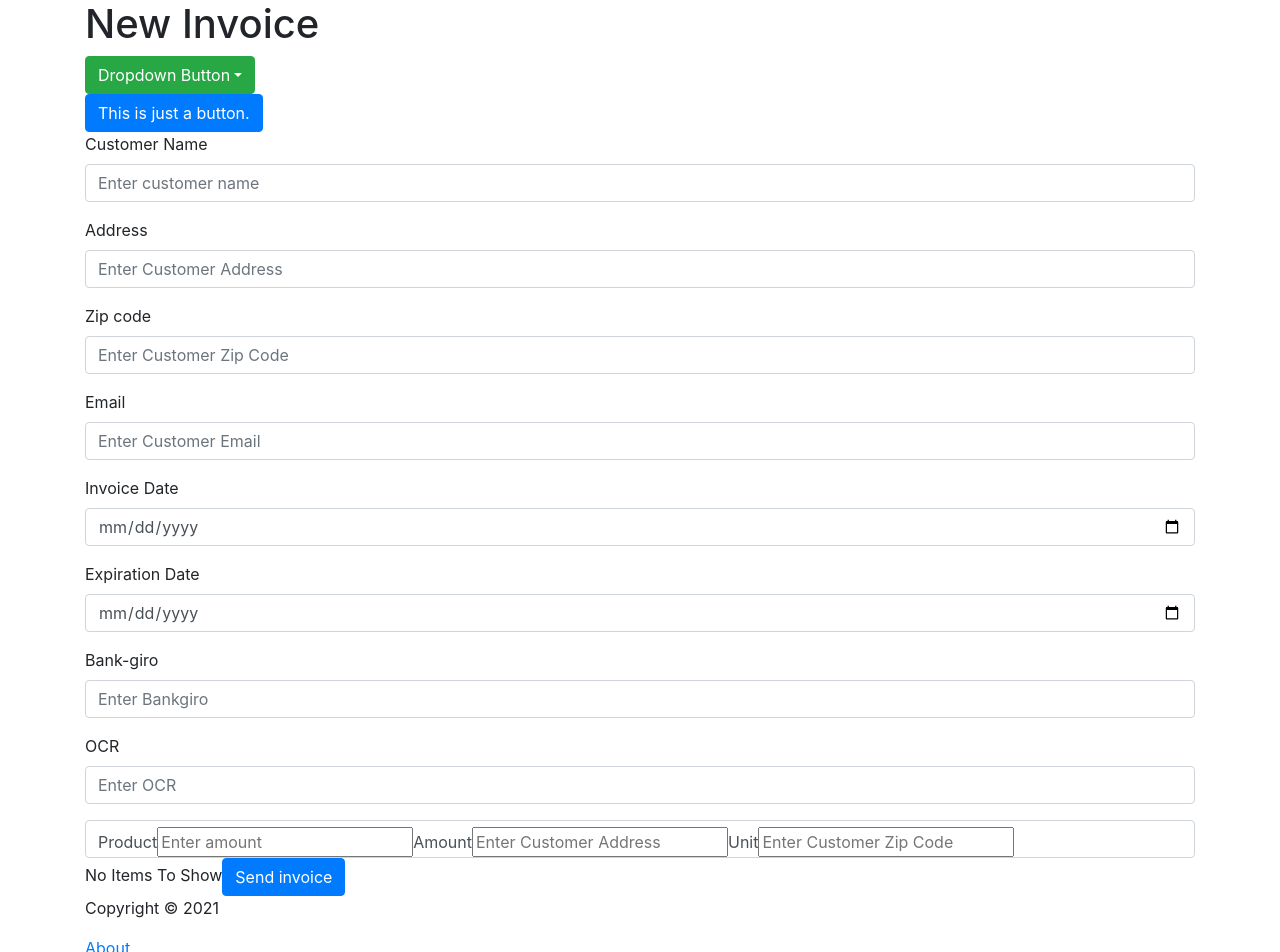
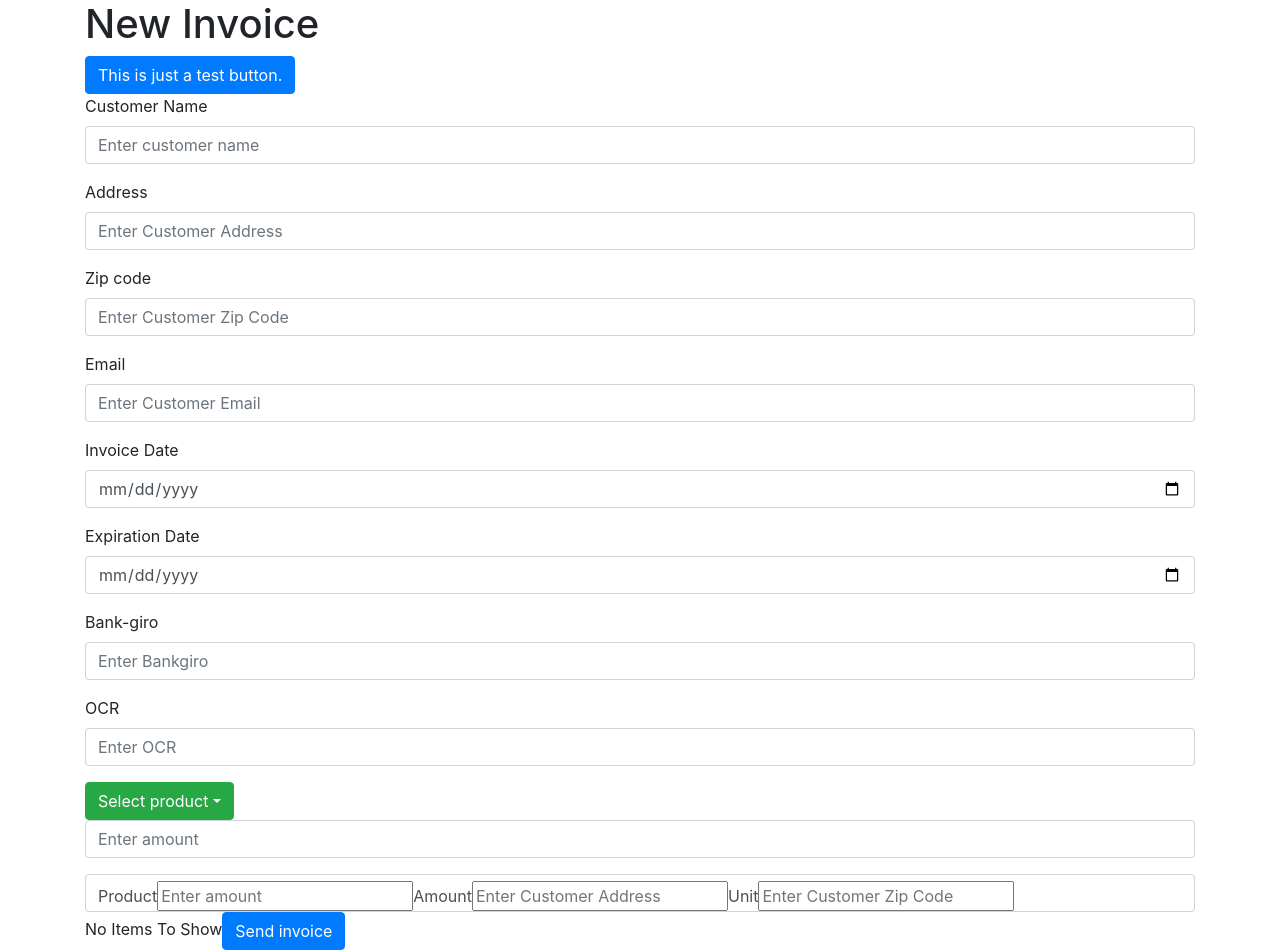
Before and after one commit to gabrieloldaccount/finman-frontend, a React (Create React App) app: page / in a window 1280 px wide. Shown: the top 952 px of the page. Built offline with nearby package versions, Linux system fonts and the light colour scheme; data requests are answered from the project's data file.

Commit message:
Changes URL in fetch functions in App.js to get products instead of items. Added productList to be passed down as prop through App->AddInvoice->AddItem.

```diff
--- a/db.json
+++ b/db.json
@@ -1,12 +1,25 @@
 {
-  "items": [
+  "products": [
+    {
+      "id": 1,
+      "owner": 1,
+      "name": "Hot Dog",
+      "price": 15,
+      "unit": "st"
+    },
     {
       "id": 2,
       "owner": 1,
-      "name": "Hot Dog",
-      "price": 45,
-      "unit": "St",
-      "amount": 5
+      "name": "Hamburger",
+      "price": 30,
+      "unit": "st"
+    },
+    {
+      "id": 3,
+      "owner": 1,
+      "name": "Soda",
+      "price": 10,
+      "unit": "st"
     }
   ],
   "invoices": [
--- a/src/App.js
+++ b/src/App.js
@@ -30,9 +30,8 @@ const App = () => {
     }, [])
 
     // Fetch the array of pre-defined products
-    //TODO: Change fetch call here to get the list of pre-defined products instead of items.
     const fetchProducts = async () => {
-        const res = await fetch('http://localhost:5000/items')
+        const res = await fetch('http://localhost:5000/products')
         const data = await res.json()
 
         return data
@@ -40,7 +39,7 @@ const App = () => {
 
     // Fetch a single product
     const fetchProduct = async (id) => {
-        const res = await fetch(`http://localhost:5000/items/${id}`)
+        const res = await fetch(`http://localhost:5000/products/${id}`)
         const data = await res.json()
 
         return data
@@ -97,19 +96,8 @@ const App = () => {
                     exact
                     render={(props) => (
                         <>
-                            <Dropdown>
-                                <Dropdown.Toggle variant="success" id="dropdown-basic">
-                                    Dropdown Button
-                                </Dropdown.Toggle>
-
-                                <Dropdown.Menu>
-                                    <Dropdown.Item href="#/action-1">Action</Dropdown.Item>
-                                    <Dropdown.Item href="#/action-2">Another action</Dropdown.Item>
-                                    <Dropdown.Item href="#/action-3">Something else</Dropdown.Item>
-                                </Dropdown.Menu>
-                            </Dropdown>
-                            <Button variant='primary'>This is just a button.</Button>
-                            <AddInvoice onAddInvoice={addInvoice}/>
+                            <Button variant='primary'>This is just a test button.</Button>
+                            <AddInvoice productList={products} onAddInvoice={addInvoice}/>
 
                             {/* TODO: Move this to another page for displaying invoices already created.
                             {invoices.length > 0 ? (
--- a/src/components/AddInvoice.js
+++ b/src/components/AddInvoice.js
@@ -6,7 +6,7 @@ import Form from 'react-bootstrap/Form';
 import Dropdown from 'react-bootstrap/Dropdown';
 
 
-const AddInvoice = ({onAddInvoice}) => {
+const AddInvoice = ({productList, onAddInvoice}) => {
     const [customerName, setCustomerName] = useState('')
     const [customerAddress, setCustomerAddress] = useState('')
     const [customerZipCode, setCustomerZipCode] = useState('')
@@ -168,7 +168,7 @@ const AddInvoice = ({onAddInvoice}) => {
                 />
             </div>*/}
             <div className='item-input'>
-                <AddItem onAddItem={addItem}/>
+                <AddItem productList={productList} onAddItem={addItem}/>
             </div>
             {items.length > 0 ? (
                 <Items
--- a/src/components/AddItem.js
+++ b/src/components/AddItem.js
@@ -1,9 +1,11 @@
 import {useState} from 'react'
 import Products from './Products'
 import Product from './Product';
+import Dropdown from "react-bootstrap/Dropdown";
+import Form from "react-bootstrap/Form";
 
 //TODO: Add proper CSS formatting in index.css
-const AddItem = ({onAddItem}) => {
+const AddItem = ({productList, onAddItem}) => {
     const [amount, setAmount] = useState('')
     const [name, setName] = useState('')
     const [unit, setUnit] = useState('')
@@ -32,10 +34,30 @@ const AddItem = ({onAddItem}) => {
 
     }
 
-    //const ProductSelect = Select.ofType<Product>();
+    return (
+        //TODO: Implement proper product list read-in from db here.
+        <Form className='addItem-form'>
+            <div>
+                <Dropdown>
+                <Dropdown.Toggle variant="success" id="dropdown-basic">
+                    Select product
+                </Dropdown.Toggle>
 
-    return (
-        <div className='add-form'>
+                <Dropdown.Menu>
+                    <Dropdown.Item href="#/action-1">Action</Dropdown.Item>
+                    <Dropdown.Item href="#/action-2">Another action</Dropdown.Item>
+                    <Dropdown.Item href="#/action-3">Something else</Dropdown.Item>
+                </Dropdown.Menu>
+            </Dropdown>
+            </div>
+
+            <Form.Group controlId="formQuantity">
+                <Form.Control type="number"
+                              placeholder='Enter amount'
+                              value={amount}
+                              onChange={(e) => setAmount(e.target.value)}/>
+            </Form.Group>
+
             <div className='form-control'>
                 <label>Product</label>
                 <input
@@ -59,10 +81,7 @@ const AddItem = ({onAddItem}) => {
                     onChange={(e) => setUnit(e.target.value)}
                 />
             </div>
-
-            {/* Temporary out for testing. <Button onClick={addItem} text='Add item'  className='btn btn-block'/>
-            */}
-        </div>
+        </Form>
     )
 }
 
```
Also changed, not shown: 1 other file (tests, documents, lock files or other folders).
